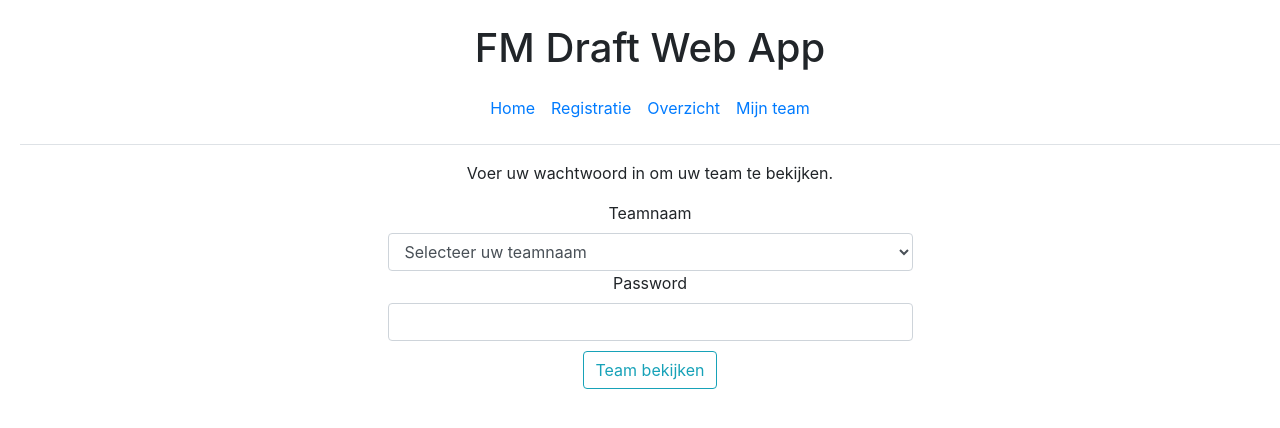
After one commit to mvantschip/Flask_Draft, a Flask app: page /team_login in a window 1280 px wide. The commit adds this page. Shown: the top 428 px of the page. Run offline with Flask 2, Linux system fonts and the light colour scheme; some libraries are stand-ins or nearby versions.

Commit message:
team overview

```diff
--- a/flaskdraft/main/routes.py
+++ b/flaskdraft/main/routes.py
@@ -35,7 +35,7 @@ def index():
 
 @main.route('/overview', methods=['GET', 'POST'])
 def overview():
-    subq = bid.query.distinct(bid.player_id).subquery()
+    subq = bid.query.distinct(bid.player_id).order_by(bid.player_id, bid.date_bid.desc()).subquery()
     rows = bid.query.select_entity_from(subq).order_by(bid.date_bid.desc()).all()
     confirmed_list = []
     for row in rows:
--- a/flaskdraft/templates/layout.html
+++ b/flaskdraft/templates/layout.html
@@ -17,8 +17,9 @@
       <nav class="navbar navbar-expand justify-content-center">
         <div class="navbar-nav">
           <a href={{ url_for('main.index') }} class="nav-item nav-link">Home</a>
+          <a href={{ url_for('users.register') }} class="nav-item nav-link">Registratie</a>
           <a href={{ url_for('main.overview') }} class="nav-item nav-link">Overzicht</a>
-          <a href={{ url_for('users.register') }} class="nav-item nav-link">Registratie</a>
+          <a href={{ url_for('users.team_login') }} class="nav-item nav-link">Mijn team</a>
         </div>
       </nav>
   </div>
@@ -31,7 +32,7 @@
       {% endfor %}
     {% endif %}
   {% endwith %}
-  </p>
+</p>
 {% block content %}
 {% endblock %}
 
--- /dev/null
+++ b/flaskdraft/templates/team_check.html
@@ -0,0 +1,28 @@
+{% extends "layout.html" %}
+{% block content %}
+<body>
+<p class = "center">Voer uw wachtwoord in om uw team te bekijken.</p>
+<form method="POST" action="">
+  {{ form_team.hidden_tag() }}
+    <div class="form-group">
+      {{ form_team.team_username.label (class="form-control-label") }}
+      {{ form_team.team_username (class="form-control col-md-5") }}
+    </div>
+    <div class="form-group">
+      {{ form_team.team_password.label (class="form-control-label") }}
+      {% if form_team.team_password.errors %}
+        {{ form_team.team_password (class="form-control-is-invalid col-md-5") }}
+        <div class="invalid feedback">
+          {% for error in form_team.team_password.errors %}
+            {{ error }}
+          {% endfor %}
+        </div>
+        {% else %}
+          {{ form_team.team_password (class="form-control col-md-5") }}
+        {% endif %}
+    </div>
+    <div class="form-group">
+      {{ form_team.submit(class="btn btn-outline-info") }}
+    </div>
+</form>
+{% endblock %}
--- a/flaskdraft/users/forms.py
+++ b/flaskdraft/users/forms.py
@@ -13,3 +13,13 @@ class RegistrationForm(FlaskForm):
     registration_password = PasswordField('Password', validators=[DataRequired()])
     registration_confirm_password = PasswordField('Confirm Password', validators=[DataRequired(), EqualTo('registration_password')])
     submit = SubmitField('Opslaan')
+
+class TeamForm(FlaskForm):
+    team_username = SelectField('Teamnaam',
+    choices = sorted([('', 'Selecteer uw teamnaam'), ('GSV Niedermeier', 'GSV Niedermeier'), ('Micronesia Maniacs', 'Micronesia Maniacs'),
+    ('Adrianus Albertus \'t Vijfje', 'Adrianus Albertus \'t Vijfje'), ('FC SJHEV', 'FC SJHEV'),
+    ('FC Groen Goud', 'FC Groen Goud'), ('Los Banditos', 'Los Banditos'),
+    ('v.v. Twenthe 7', 'v.v. Twenthe 7'), ('FC Kuitkramp', 'FC Kuitkramp'),
+    ('Boca Seniors', 'Boca Seniors'), ('Newton Heath', 'Newton Heath')]), validators = [DataRequired()])
+    team_password = PasswordField('Password', validators=[DataRequired()])
+    submit = SubmitField('Team bekijken')
--- a/flaskdraft/users/routes.py
+++ b/flaskdraft/users/routes.py
@@ -1,8 +1,9 @@
-from flask import Blueprint, render_template, request, flash
+from flask import Blueprint, render_template, request, flash, session, redirect, url_for
 from flaskdraft import db, bcrypt
-from flaskdraft.models import registration
-from flaskdraft.users.forms import RegistrationForm
-
+from flaskdraft.models import registration, bid
+from flaskdraft.users.forms import RegistrationForm, TeamForm
+from datetime import datetime
+from sqlalchemy import func
 
 users = Blueprint('users', __name__)
 
@@ -23,3 +24,33 @@ def register():
             db.session.commit()
             flash('Uw gegevens zijn ingevoegd!', 'bottom')
     return render_template('registration.html', form_registration = form_registration)
+
+@users.route('/team_login', methods=['GET', 'POST'])
+def team_login():
+    form_team = TeamForm()
+    if request.method == 'POST' and form_team.validate_on_submit():
+        password_query = registration.query.filter_by(user=form_team.team_username.data).first()
+        if bcrypt.check_password_hash(password_query.user_password, form_team.team_password.data):
+            session['team'] = form_team.team_username.data
+            return redirect(url_for('users.team'))
+        else:
+            flash('Verkeerd wachtwoord!', 'bottom')
+    return render_template('team_check.html', form_team = form_team)
+
+@users.route('/team', methods=['GET', 'POST'])
+def team():
+    subq = bid.query.distinct(bid.player_id).filter_by(username=session.get('team')).order_by(bid.player_id, bid.date_bid.desc()).subquery()
+    rows = bid.query.select_entity_from(subq).order_by(bid.date_bid.desc()).all()
+    confirmed_list = []
+    total_spent = 0
+    team_budget = 400
+    for row in rows:
+        elapsed_time = (datetime.utcnow() - row.date_bid).total_seconds()
+        elapsed_time_hours = int(elapsed_time // 3600)
+        if  elapsed_time_hours > 12:
+            confirmed_list.append("True")
+            total_spent = total_spent + row.user_bid
+        else:
+            confirmed_list.append("False")
+    current_budget = team_budget - total_spent
+    return render_template('team.html', rows = rows, header = session.get('team'), confirmed_list = confirmed_list, total_spent = total_spent, current_budget = current_budget)
```
Also changed, not shown: flaskdraft/templates/team.html (added, +26 -0 lines).
